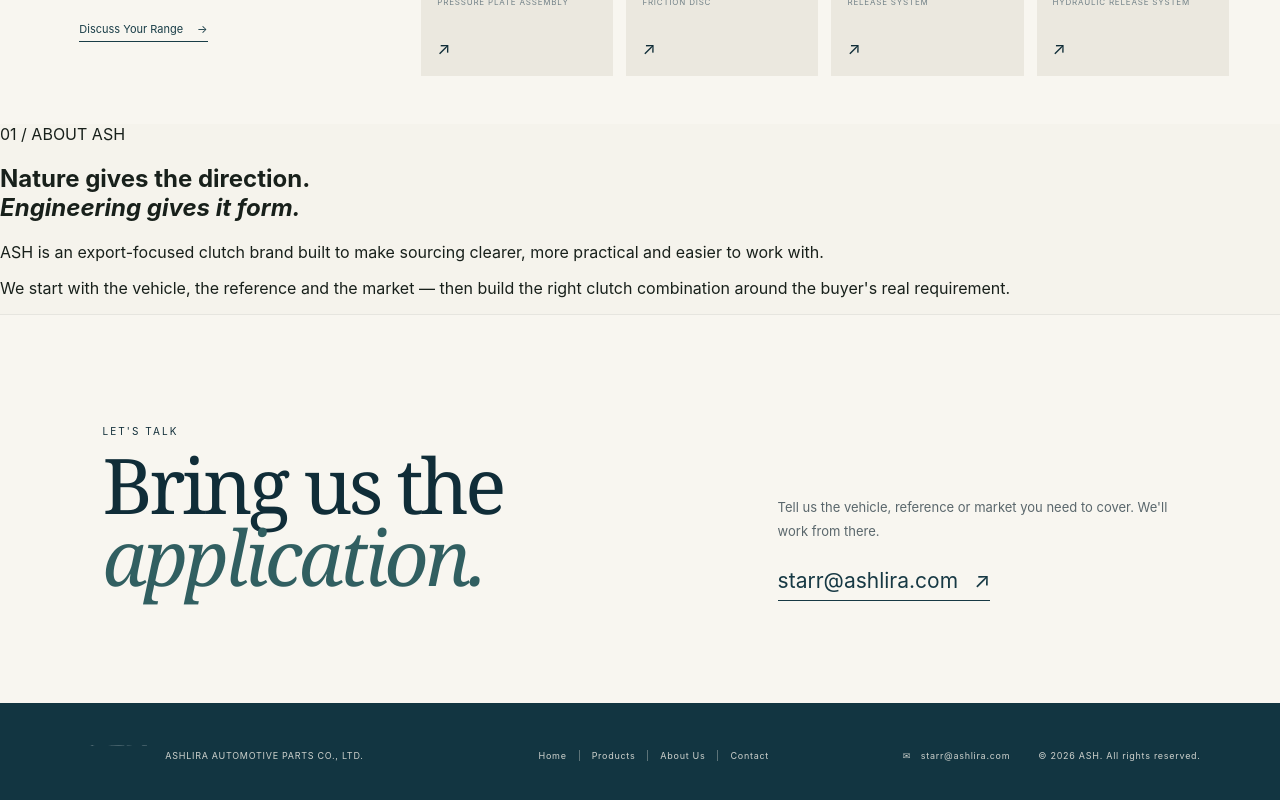
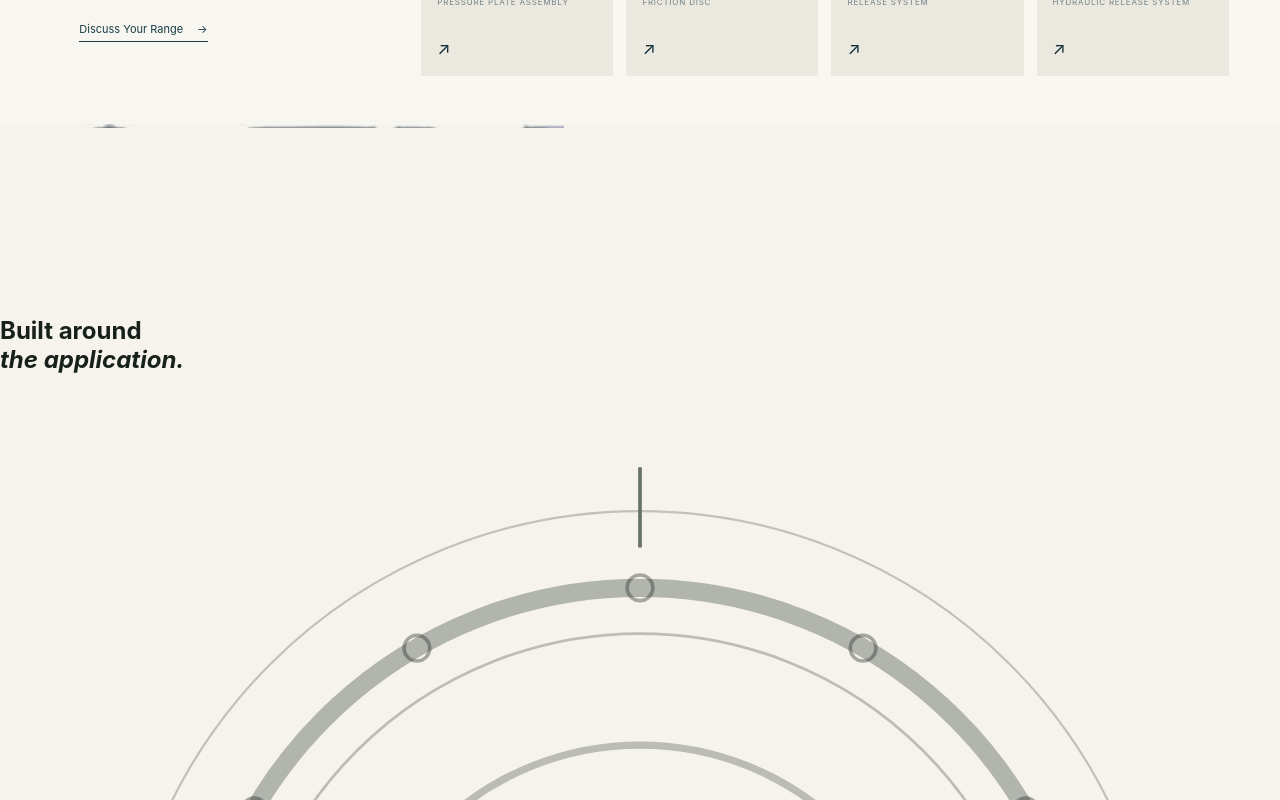
Before and after one commit to starr9430/ash-website, a React (Vite) app: page / in a window 1280 px wide. Shown: the part 1080-1880 px from the top of the page. Built offline with nearby package versions, Linux system fonts and the light colour scheme.

Commit message:
Build About Us visual layout

```diff
--- a/src/sections/Intro.jsx
+++ b/src/sections/Intro.jsx
@@ -1,18 +1,53 @@
 function Intro() {
   return (
-    <section className="intro-band" id="about">
-      <div className="section-kicker">01 / ABOUT ASH</div>
-      <div className="intro-grid">
-        <h2>Nature gives the direction.<br /><em>Engineering gives it form.</em></h2>
-        <div>
+    <section className="about-band" id="about">
+      <div className="about-top">
+        <img
+          className="about-logo"
+          src="/assets/library/brand/ash-logo-approved.png"
+          alt="ASH"
+        />
+      </div>
+
+      <div className="about-main">
+        <div className="about-heading">
+          <h2>
+            Built around<br />
+            <em>the application.</em>
+          </h2>
+        </div>
+
+        <div className="about-art" aria-hidden="true">
+          <img className="about-ring" src="/images/brand/mechanical-ring.svg" alt="" />
+          <img className="about-leaf" src="/images/brand/leaf-vein.svg" alt="" />
+          <img className="about-water" src="/images/brand/water-ribbon.svg" alt="" />
+        </div>
+
+        <div className="about-copy">
+          <div className="about-rule" />
+          <p className="about-lead">
+            ASH is a China-based clutch brand built for global markets.
+          </p>
           <p>
-            ASH is an export-focused clutch brand built to make sourcing clearer,
-            more practical and easier to work with.
+            We specialize in clutch systems and help overseas buyers turn vehicle,
+            reference and market requirements into practical product solutions —
+            from the right part to the right supply.
           </p>
-          <p className="intro-small">
-            We start with the vehicle, the reference and the market — then build
-            the right clutch combination around the buyer's real requirement.
-          </p>
+        </div>
+      </div>
+
+      <div className="about-rail">
+        <div className="about-point">
+          <span className="about-point-icon about-point-icon--fit" aria-hidden="true">◎</span>
+          <span>CLEAR FITMENT</span>
+        </div>
+        <div className="about-point">
+          <span className="about-point-icon about-point-icon--supply" aria-hidden="true">⚙</span>
+          <span>PRACTICAL SUPPLY</span>
+        </div>
+        <div className="about-point">
+          <span className="about-point-icon about-point-icon--direct" aria-hidden="true">•••</span>
+          <span>DIRECT COMMUNICATION</span>
         </div>
       </div>
     </section>
```
